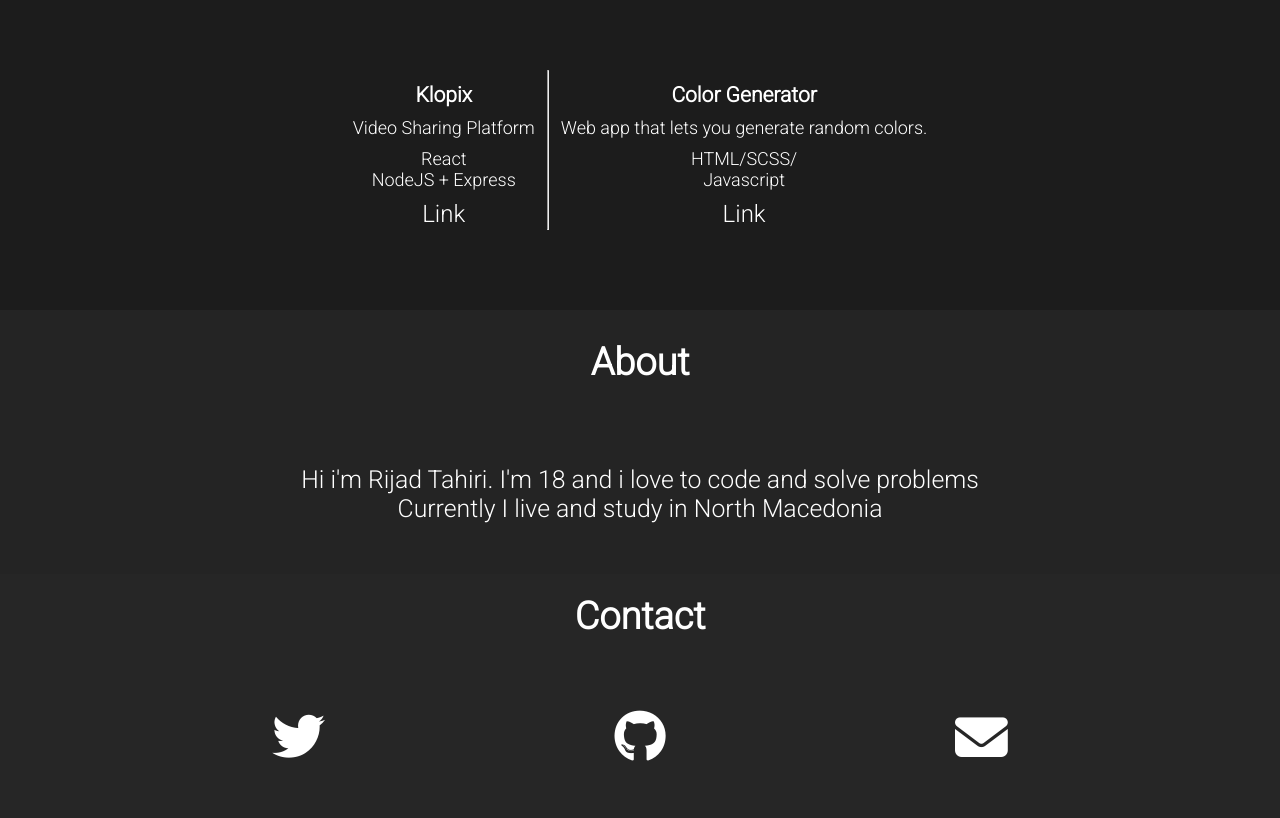
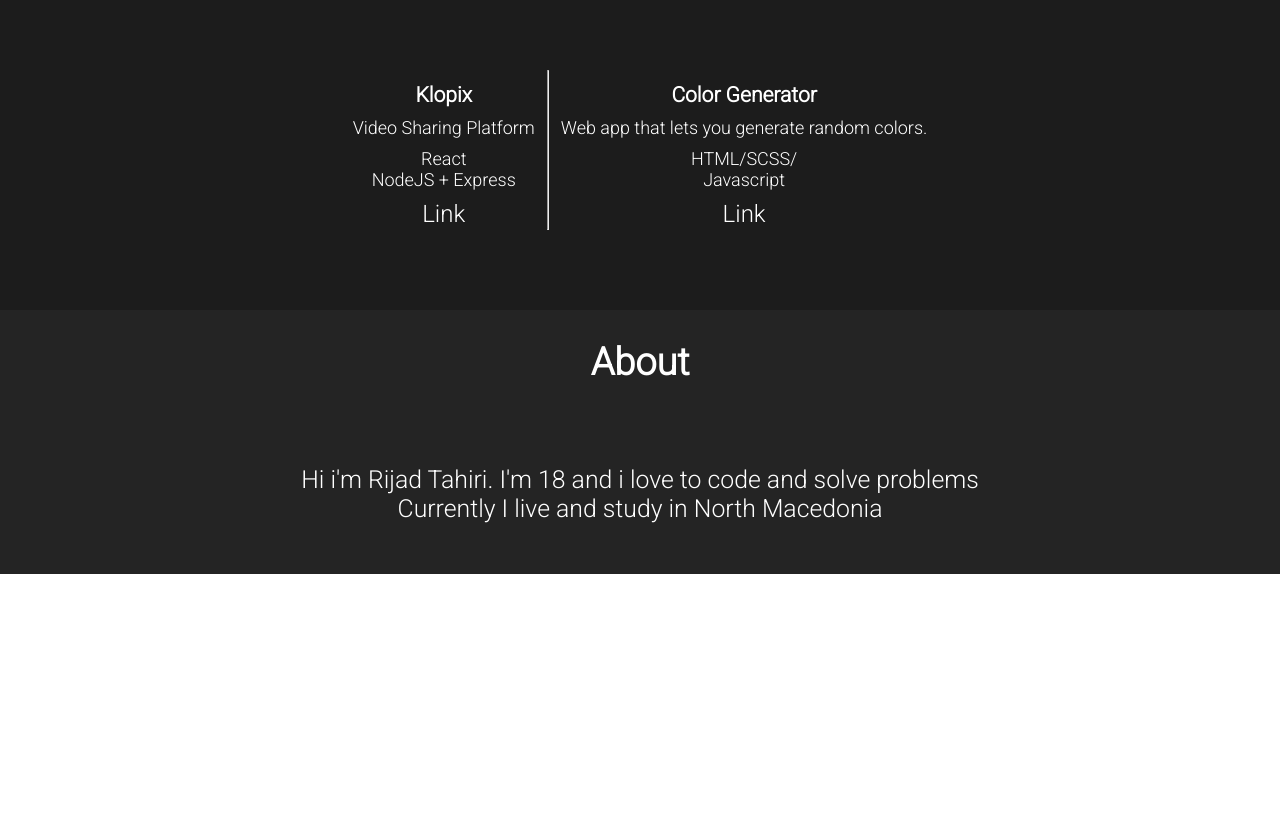
Before and after one commit to RiatTahiri/Portofolio, a plain HTML site: page index.html in a window 1280 px wide. Shown: the part 914-1732 px from the top of the page. After the commit the page ends 1488 px from the top, so only its background shows below. Drawn offline with Linux system fonts and the light colour scheme.

Commit message:
Update index.html

```diff
--- a/index.html
+++ b/index.html
@@ -103,19 +103,5 @@
         </p>
       </section>
     </section>
-    <footer>
-      <header id="footer_header">
-        <h3>Contact</h3>
-      </header>
-      <section id="footer_section">
-        <i class="fab fa-twitter"
-          ><a href="https://twitter.com/redportal_games"></a
-        ></i>
-        <i class="fab fa-github"
-          ><a href="https://github.com/RiatTahiri"></a
-        ></i>
-        <i class="fas fa-envelope"></i>
-      </section>
-    </footer>
   </body>
 </html>
```
